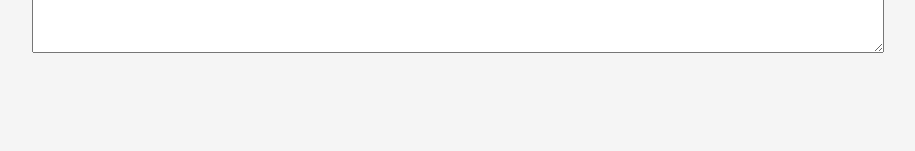
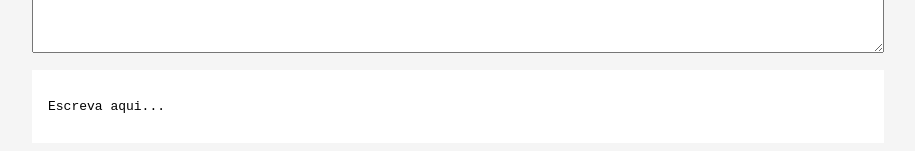
Before and after one commit to isabelasaenz/markflow, a React (Vite) app: page / in a window 1280 px wide. Shown: the part 249-400 px from the top of the page, without its empty margins (182-1097 px from the left). Built offline with nearby package versions, Linux system fonts and the light colour scheme.

Commit message:
feat: adiciona preview estático

```diff
--- a/src/App.tsx
+++ b/src/App.tsx
@@ -4,6 +4,7 @@ import reactLogo from './assets/react.svg'
 import viteLogo from './assets/vite.svg'
 import './App.css'
 import { Editor } from './components/Editor';
+import { Preview } from './components/Preview';
 
 function App() {
   const [markdown, setMarkdown] = useState('Escreva aqui...');
@@ -11,7 +12,9 @@ function App() {
     <div className="app-container">
       <h1 className="app-title">MarkFlow</h1>
       <Editor value={markdown} onChange={setMarkdown} />
+      <Preview markdown={markdown} />
     </div>
+
   );
 }
 
--- /dev/null
+++ b/src/components/Preview.tsx
@@ -0,0 +1,11 @@
+interface PreviewProps {
+  markdown: string;
+}
+
+export function Preview({ markdown }: PreviewProps) {
+  return (
+    <div className="preview" style={{ background: '#fff', padding: 16, marginTop: 12 }}>
+      <pre style={{ whiteSpace: 'pre-wrap' }}>{markdown}</pre>
+    </div>
+  );
+}
```
